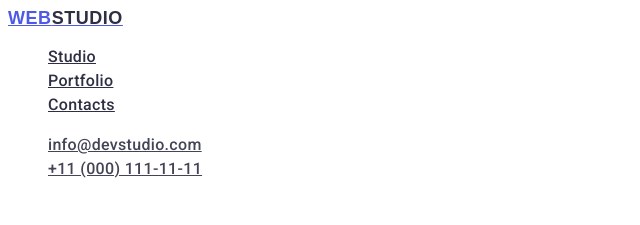
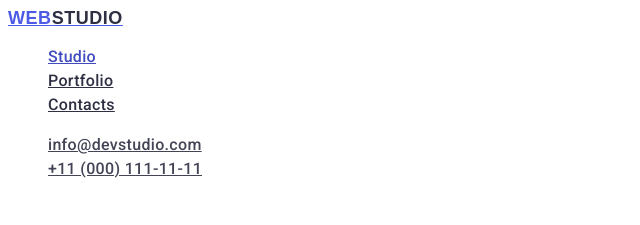
Before and after one commit to Artem-Garkushka/goit-markup-hw-02, a plain HTML site: page index.html in a window 1280 px wide. In both pictures the pointer is over the link "Studio". Shown: the top 225 px of the page, 0-640 px from the left. Drawn offline with Linux system fonts and the light colour scheme.

Commit message:
goit-markup-hw-02

```diff
--- a/css/style.css
+++ b/css/style.css
@@ -36,6 +36,8 @@ ul {
 .header-menu-list-items{
     color: #2e2f42;
 }
+.header-menu-list-items:hover,
+.header-menu-list-items:focus,
 .header-menu-list-item:hover,
 .header-menu-list-item:focus{
   color: #404bbf;
```
